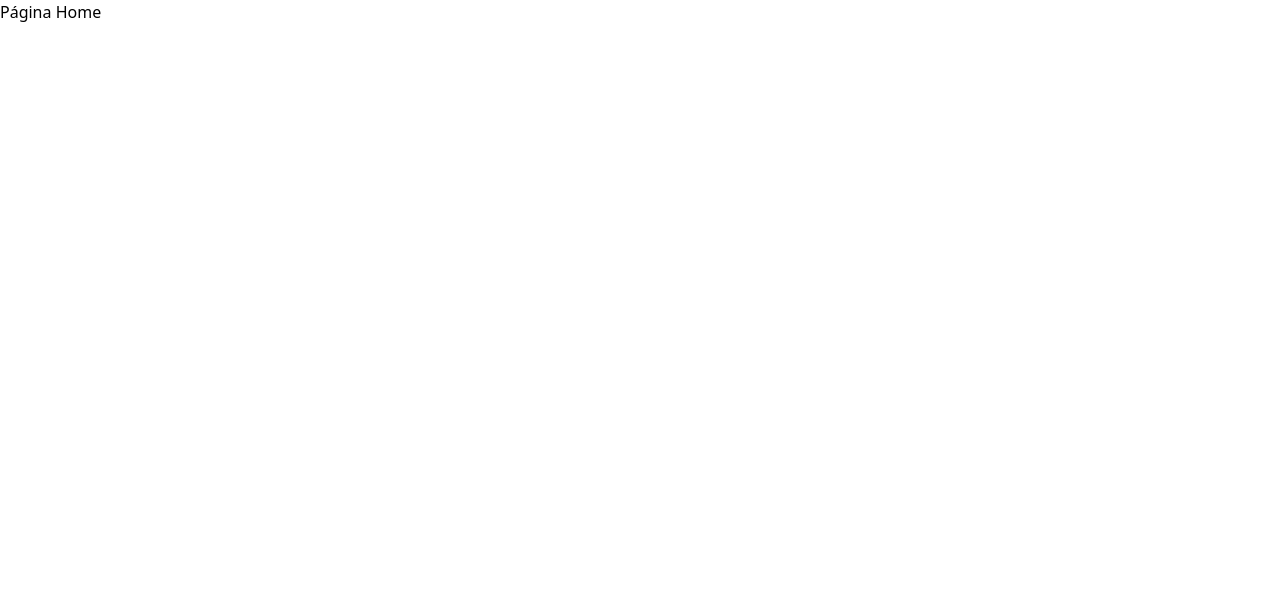
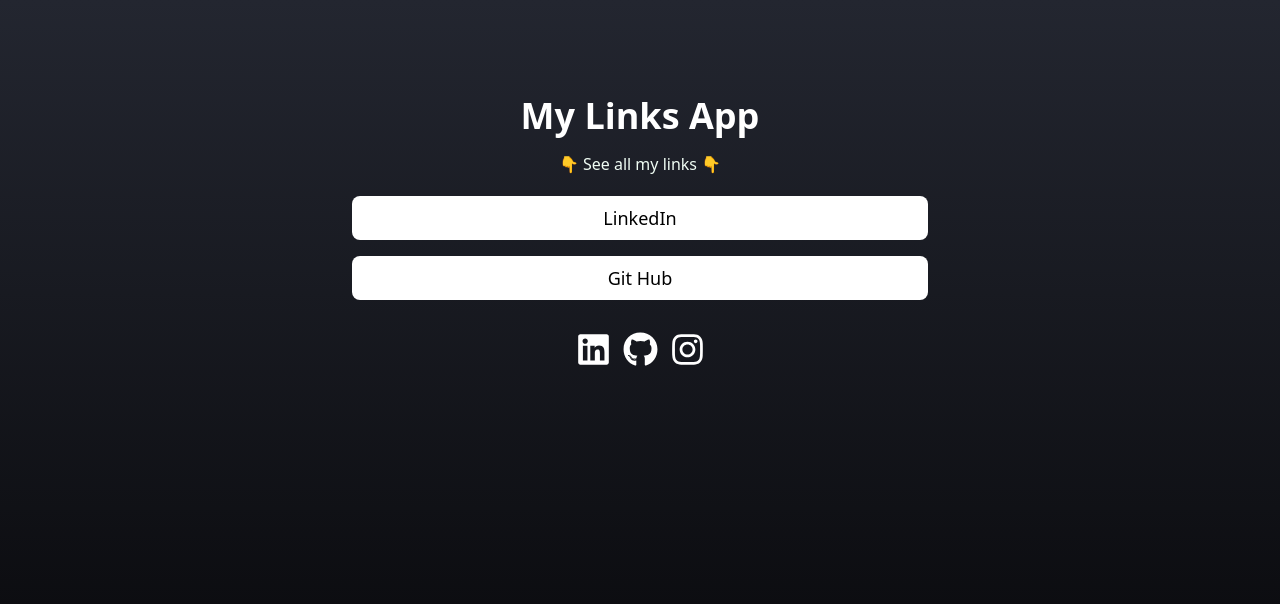
Before and after one commit to Rui-Nobre-Martins/MyLinks_app, a React (Vite) app: page / in a window 1280 px wide. Shown: the top 604 px of the page. Built offline with nearby package versions, Linux system fonts and the light colour scheme.

Commit message:
Homepage finished, started login page

```diff
--- a/package.json
+++ b/package.json
@@ -13,6 +13,7 @@
     "@tailwindcss/vite": "^4.1.11",
     "react": "^19.1.0",
     "react-dom": "^19.1.0",
+    "react-icons": "^5.5.0",
     "react-router": "^7.7.0",
     "tailwindcss": "^4.1.11"
   },
--- /dev/null
+++ b/src/components/social/social.tsx
@@ -0,0 +1,15 @@
+import { type ReactNode } from "react";
+
+interface SocialProps{
+    url: string;
+    children: ReactNode;
+}
+
+
+export function Social({url, children}: SocialProps){
+    return(
+        <>
+        <a href={url} rel="noopener noreferrer" target="_blank">{children}</a>
+        </>
+    )
+}
--- a/src/index.css
+++ b/src/index.css
@@ -1 +1,6 @@
 @import "tailwindcss";
+
+body{
+    min-height: 100vh;
+    background: linear-gradient(#232630, #050507)
+}
--- a/src/pages/home/home.tsx
+++ b/src/pages/home/home.tsx
@@ -1,11 +1,51 @@
+import { Social } from "../../components/social/social"
 
+import { FaGithub, FaLinkedin, FaInstagram } from "react-icons/fa6"
 
 export function Home(){
     return(
         <>
-        <h1>
-            Página Home
-        </h1>
+        <div className="w-full flex flex-col justify-center items-center py-4">
+            <h1 className="md:text-4xl text-white text-3xl font-bold mt-20">
+                My Links App
+            </h1>
+            <span className="text-green-50 mb-5 mt-4">
+                👇 See all my links 👇
+            </span>
+
+            <main className="flex flex-col w-11/12 max-w-xl text-center">
+                <section className="bg-white mb-4 w-full py-2 rounded-lg select-none transition-transform hover:scale-x-105 cursor-pointer">
+                    <a>
+                        <p className="md:text-lg text-base">
+                            LinkedIn
+                        </p>
+                    </a>
+                </section>
+
+                <section className="bg-white mb-4 w-full py-2 rounded-lg select-none transition-transform hover:scale-x-105 cursor-pointer">
+                    <a>
+                        <p className="md:text-lg text-base">
+                            Git Hub
+                        </p>
+                    </a>
+                </section>
+
+                <footer className="flex justify-center gap-3 my-4">
+                    <Social url="https://www.linkedin.com/in/rui-nobre-martins-29217bba/">
+                        <FaLinkedin size={35} color="#fff"  className="transition-transform hover:scale-y-105"/>
+                    </Social>
+
+                    <Social url="https://github.com/Rui-Nobre-Martins/">
+                        <FaGithub size={35} color="#fff" className="transition-transform hover:scale-y-105"/>
+                    </Social>
+
+                    <Social url="https://www.instagram.com/ruinobremartins/">
+                        <FaInstagram size={35} color="#fff" className="transition-transform hover:scale-y-105"/>
+                    </Social>
+                </footer>
+            </main>
+        </div>
+
         </>
     )
 }
--- a/src/pages/login/login.tsx
+++ b/src/pages/login/login.tsx
@@ -1,10 +1,17 @@
+import { Link } from "react-router-dom";
 
 export function Login(){
     return(
         <>
-        <h1>
-            Página Login
-        </h1>
+        <div className="w-full h-screen flex flex-col justify-center items-center">
+            <h1>
+                <Link to="/">
+                    <h1 className="mt-11 text-white mb-7 font-bold text-5xl">My
+                    <span className="bg-gradient-to-r from-yellow-500 to-orange-400 bg-clip-text text-transparent"> Links App</span>
+                    </h1>
+                </Link>
+            </h1>
+        </div>
         </>
     )
 }
```
Also changed, not shown: 1 other file (tests, documents, lock files or other folders).
